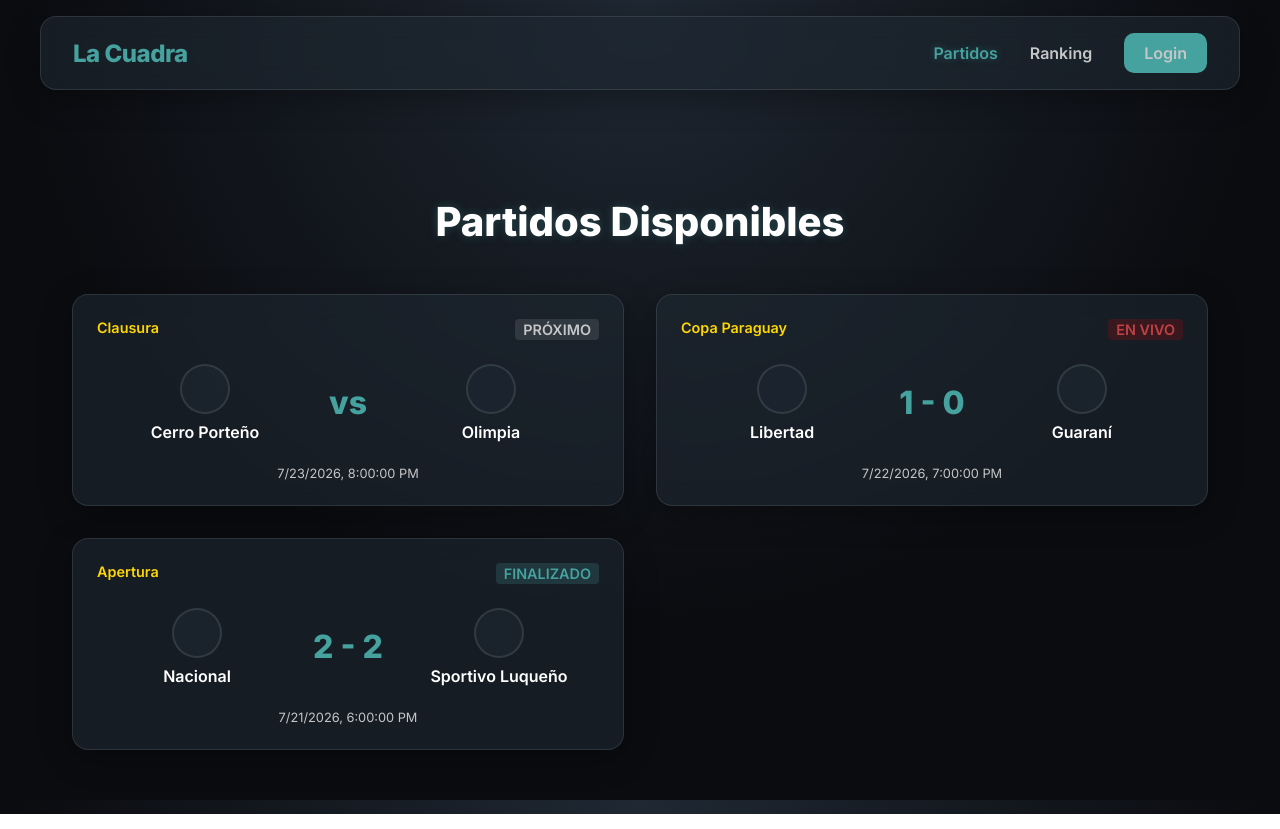
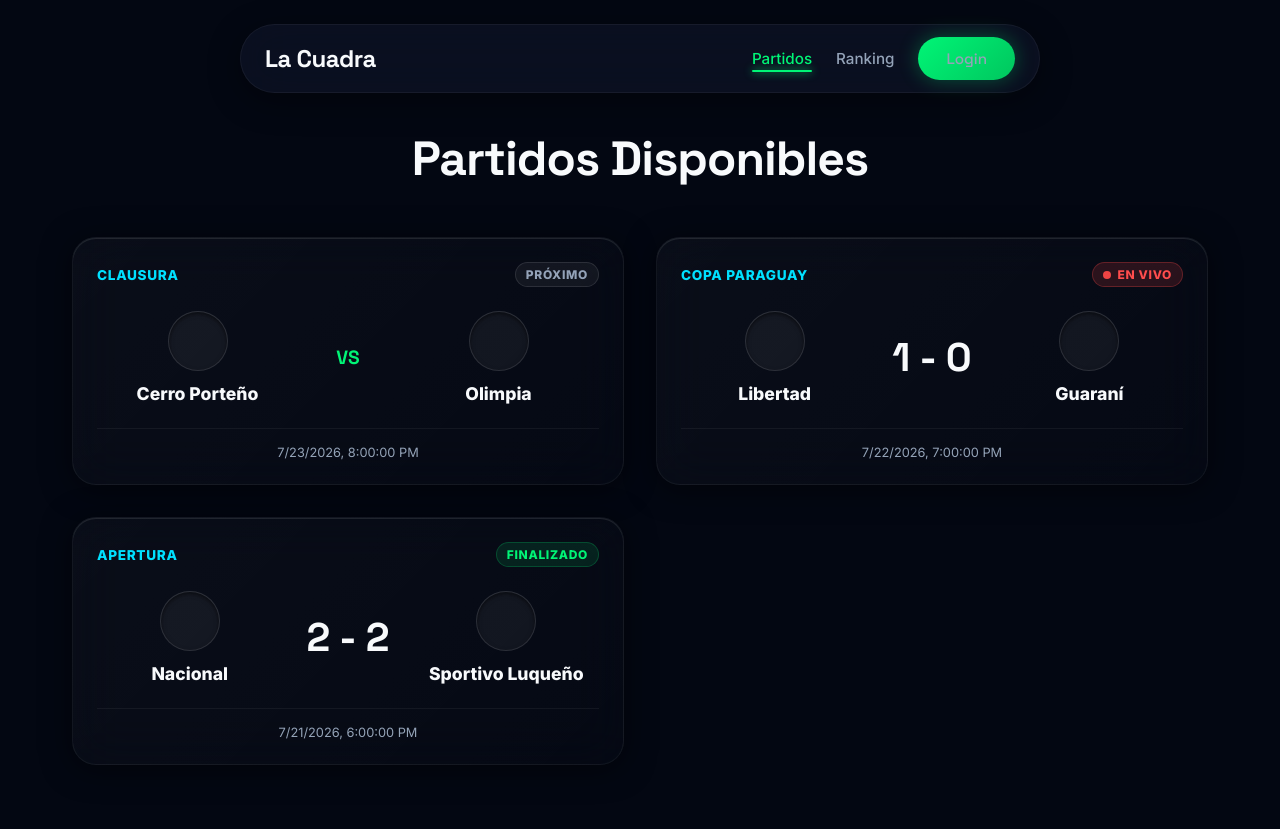
Before and after one commit to Armando287/lacuadra, a Next.js app: page /matches in a window 1280 px wide. Built offline with nearby package versions, Linux system fonts and the light colour scheme; no server answers; the database is empty.

Commit message:
update
update

```diff
--- a/src/app/globals.css
+++ b/src/app/globals.css
@@ -1,19 +1,23 @@
-@import url('https://fonts.googleapis.com/css2?family=Inter:wght@300;400;600;800&display=swap');
+@import url('https://fonts.googleapis.com/css2?family=Inter:wght@300;400;500;600;800;900&family=Space+Grotesk:wght@500;700&display=swap');
 
 :root {
-  --bg-color: #0b0c10;
-  --surface-color: rgba(31, 40, 51, 0.6);
-  --surface-border: rgba(255, 255, 255, 0.1);
-  --primary-color: #45a29e; /* Premium Teal */
-  --primary-hover: #66fcf1; /* Neon Teal */
-  --text-main: #c5c6c7;
-  --text-light: #ffffff;
-  --accent-gold: #ffd700;
+  --bg-color: #030712; /* Deep midnight */
+  --surface-color: rgba(15, 23, 42, 0.4);
+  --surface-border: rgba(255, 255, 255, 0.05);
+  --primary-color: #00f576; /* Electric Grass Green */
+  --primary-hover: #39ff14; /* Neon Green */
+  --secondary-color: #00e1ff; /* Electric Cyan */
+  --text-main: #94a3b8;
+  --text-light: #f8fafc;
+  --accent-gold: #fbbf24;
+  --accent-red: #ef4444;
   --font-main: 'Inter', sans-serif;
-  --glass-blur: blur(12px);
-  --radius-lg: 16px;
-  --radius-md: 10px;
-  --transition: all 0.3s ease;
+  --font-display: 'Space Grotesk', sans-serif;
+  --glass-blur: blur(24px);
+  --radius-lg: 24px;
+  --radius-md: 12px;
+  --radius-pill: 9999px;
+  --transition: all 0.4s cubic-bezier(0.16, 1, 0.3, 1);
 }
 
 html, body {
@@ -25,9 +29,39 @@
   color: var(--text-main);
   min-height: 100vh;
   overflow-x: hidden;
-  /* Premium dark gradient background */
-  background: radial-gradient(circle at 50% 0%, #1f2833 0%, #0b0c10 60%);
-  background-attachment: fixed;
+  position: relative;
+}
+
+/* Dynamic Animated Background Blobs */
+body::before, body::after {
+  content: '';
+  position: fixed;
+  width: 600px;
+  height: 600px;
+  border-radius: 50%;
+  filter: blur(120px);
+  opacity: 0.15;
+  z-index: -1;
+  animation: float 20s infinite alternate cubic-bezier(0.4, 0, 0.2, 1);
+}
+
+body::before {
+  background: radial-gradient(circle, var(--primary-color), transparent 70%);
+  top: -100px;
+  left: -100px;
+}
+
+body::after {
+  background: radial-gradient(circle, var(--secondary-color), transparent 70%);
+  bottom: -200px;
+  right: -100px;
+  animation-delay: -10s;
+}
+
+@keyframes float {
+  0% { transform: translate(0, 0) scale(1); }
+  50% { transform: translate(100px, 50px) scale(1.1); }
+  100% { transform: translate(-50px, 150px) scale(0.9); }
 }
 
 *, *::before, *::after {
@@ -39,41 +73,101 @@
   text-decoration: none;
 }
 
+h1, h2, h3, h4, h5, h6 {
+  font-family: var(--font-display);
+  color: var(--text-light);
+  margin: 0;
+}
+
 /* Glassmorphism Utility Classes */
 .glass-panel {
-  background: var(--surface-color);
+  background: linear-gradient(135deg, rgba(255,255,255,0.03) 0%, rgba(255,255,255,0.01) 100%);
   backdrop-filter: var(--glass-blur);
   -webkit-backdrop-filter: var(--glass-blur);
   border: 1px solid var(--surface-border);
+  box-shadow: 0 4px 30px rgba(0, 0, 0, 0.5), inset 0 1px 0 rgba(255, 255, 255, 0.1);
   border-radius: var(--radius-lg);
-  box-shadow: 0 8px 32px 0 rgba(0, 0, 0, 0.3);
+  overflow: hidden;
 }
 
-/* Base button styles */
+.glass-pill {
+  background: rgba(15, 23, 42, 0.6);
+  backdrop-filter: var(--glass-blur);
+  -webkit-backdrop-filter: var(--glass-blur);
+  border: 1px solid var(--surface-border);
+  border-radius: var(--radius-pill);
+  box-shadow: 0 8px 32px 0 rgba(0, 0, 0, 0.4);
+}
+
+/* Buttons */
 .btn-primary {
-  background: var(--primary-color);
-  color: #0b0c10;
+  background: linear-gradient(135deg, var(--primary-color), #00c65e);
+  color: #020617;
   border: none;
-  padding: 10px 20px;
-  border-radius: var(--radius-md);
+  padding: 12px 28px;
+  border-radius: var(--radius-pill);
+  font-weight: 700;
+  font-size: 1rem;
+  cursor: pointer;
+  transition: var(--transition);
+  font-family: var(--font-display);
+  box-shadow: 0 0 20px rgba(0, 245, 118, 0.3);
+  display: inline-flex;
+  align-items: center;
+  justify-content: center;
+}
+
+.btn-primary:hover {
+  transform: translateY(-3px) scale(1.02);
+  box-shadow: 0 10px 25px rgba(0, 245, 118, 0.5);
+  background: linear-gradient(135deg, var(--primary-hover), #00e86b);
+}
+
+.btn-secondary {
+  background: rgba(255, 255, 255, 0.05);
+  color: var(--text-light);
+  border: 1px solid rgba(255, 255, 255, 0.1);
+  padding: 12px 28px;
+  border-radius: var(--radius-pill);
   font-weight: 600;
   cursor: pointer;
   transition: var(--transition);
   font-family: var(--font-main);
 }
 
-.btn-primary:hover {
-  background: var(--primary-hover);
-  box-shadow: 0 0 15px rgba(102, 252, 241, 0.4);
+.btn-secondary:hover {
+  background: rgba(255, 255, 255, 0.1);
+  border-color: rgba(255, 255, 255, 0.2);
   transform: translateY(-2px);
 }
 
 /* Animations */
 @keyframes fadeIn {
-  from { opacity: 0; transform: translateY(20px); }
+  from { opacity: 0; transform: translateY(30px); }
   to { opacity: 1; transform: translateY(0); }
 }
 
 .animate-fade-in {
-  animation: fadeIn 0.6s cubic-bezier(0.16, 1, 0.3, 1) forwards;
+  animation: fadeIn 0.8s cubic-bezier(0.16, 1, 0.3, 1) forwards;
 }
+
+/* Status Indicators */
+.status-dot {
+  display: inline-block;
+  width: 8px;
+  height: 8px;
+  border-radius: 50%;
+  margin-right: 6px;
+}
+
+.status-dot.live {
+  background-color: var(--accent-red);
+  box-shadow: 0 0 10px var(--accent-red);
+  animation: pulse 1.5s infinite;
+}
+
+@keyframes pulse {
+  0% { box-shadow: 0 0 0 0 rgba(239, 68, 68, 0.7); }
+  70% { box-shadow: 0 0 0 10px rgba(239, 68, 68, 0); }
+  100% { box-shadow: 0 0 0 0 rgba(239, 68, 68, 0); }
+}
--- a/src/app/login/login.module.css
+++ b/src/app/login/login.module.css
@@ -1,70 +1,90 @@
 .main {
+  min-height: 100vh;
   display: flex;
+  align-items: center;
   justify-content: center;
-  align-items: center;
-  min-height: calc(100vh - 100px);
-  padding: 2rem;
+  padding: 8rem 2rem 4rem;
 }
 
-.loginCard {
-  padding: 3rem;
+.loginContainer {
   width: 100%;
   max-width: 400px;
+  padding: 3rem 2.5rem;
   text-align: center;
 }
 
 .title {
   color: var(--text-light);
-  font-size: 2rem;
-  margin-bottom: 0.5rem;
-}
-
-.subtitle {
-  color: var(--text-main);
-  margin-bottom: 2rem;
-  font-size: 0.9rem;
+  font-size: 2.5rem;
+  margin-bottom: 2.5rem;
+  font-weight: 800;
+  font-family: var(--font-display);
 }
 
 .form {
   display: flex;
   flex-direction: column;
   gap: 1.5rem;
-  text-align: left;
 }
 
 .inputGroup {
   display: flex;
   flex-direction: column;
+  text-align: left;
   gap: 0.5rem;
 }
 
 .inputGroup label {
-  color: var(--text-light);
+  color: var(--text-main);
+  font-size: 0.9rem;
   font-weight: 600;
-  font-size: 0.9rem;
 }
 
-.inputGroup input {
-  padding: 12px;
-  background: rgba(255, 255, 255, 0.05);
-  border: 1px solid var(--surface-border);
+.input {
+  background: rgba(15, 23, 42, 0.5);
+  border: 1px solid rgba(255, 255, 255, 0.1);
+  padding: 14px 16px;
   border-radius: var(--radius-md);
   color: var(--text-light);
+  font-family: var(--font-main);
   font-size: 1rem;
+  transition: var(--transition);
+  outline: none;
+}
+
+.input:focus {
+  border-color: var(--primary-color);
+  box-shadow: 0 0 0 2px rgba(0, 245, 118, 0.2);
+  background: rgba(15, 23, 42, 0.8);
+}
+
+.submitBtn {
+  width: 100%;
+  margin-top: 1rem;
+  padding: 14px;
+}
+
+.toggleBtn {
+  margin-top: 1.5rem;
+  background: none;
+  border: none;
+  color: var(--text-main);
+  cursor: pointer;
+  font-family: var(--font-main);
+  font-size: 0.95rem;
   transition: var(--transition);
 }
 
-.inputGroup input:focus {
-  outline: none;
-  border-color: var(--primary-color);
-  background: rgba(255, 255, 255, 0.1);
+.toggleBtn:hover {
+  color: var(--primary-color);
+  text-decoration: underline;
 }
 
 .error {
+  background: rgba(239, 68, 68, 0.1);
   color: #ff4d4d;
-  font-size: 0.9rem;
-  text-align: center;
-  background: rgba(255, 77, 77, 0.1);
   padding: 10px;
   border-radius: var(--radius-md);
+  font-size: 0.9rem;
+  border: 1px solid rgba(239, 68, 68, 0.2);
 }
--- a/src/app/matches/matches.module.css
+++ b/src/app/matches/matches.module.css
@@ -1,5 +1,5 @@
 .main {
-  padding: 4rem 2rem;
+  padding: 8rem 2rem 4rem; /* Top padding increased for fixed navbar */
   max-width: 1200px;
   margin: 0 auto;
 }
@@ -7,9 +7,10 @@
 .title {
   text-align: center;
   color: var(--text-light);
-  font-size: 2.5rem;
+  font-size: 3rem;
+  font-weight: 900;
   margin-bottom: 3rem;
-  text-shadow: 0 0 10px rgba(69, 162, 158, 0.3);
+  letter-spacing: -0.02em;
 }
 
 .grid {
@@ -18,99 +19,142 @@
   gap: 2rem;
 }
 
-@media (min-width: 768px) {
+@media (min-width: 992px) {
   .grid {
     grid-template-columns: repeat(2, 1fr);
   }
 }
 
 .card {
-  padding: 1.5rem;
-  transition: transform 0.3s ease, box-shadow 0.3s ease;
+  padding: 0; /* Remove padding to allow full-width background textures if needed */
+  transition: transform 0.4s cubic-bezier(0.16, 1, 0.3, 1), box-shadow 0.4s ease;
   cursor: pointer;
   display: flex;
   flex-direction: column;
-  gap: 1.5rem;
+  position: relative;
+  overflow: hidden;
+}
+
+.card::before {
+  content: '';
+  position: absolute;
+  top: 0; left: 0; width: 100%; height: 100%;
+  background: linear-gradient(180deg, rgba(255,255,255,0.05) 0%, transparent 100%);
+  opacity: 0;
+  transition: opacity 0.4s ease;
 }
 
 .card:hover {
-  transform: translateY(-5px);
-  box-shadow: 0 10px 40px rgba(69, 162, 158, 0.2);
-  border-color: var(--primary-color);
+  transform: translateY(-8px);
+  box-shadow: 0 20px 40px rgba(0, 0, 0, 0.6), inset 0 1px 0 rgba(0, 245, 118, 0.3);
+  border-color: rgba(0, 245, 118, 0.3);
+}
+
+.card:hover::before {
+  opacity: 1;
+}
+
+.cardContent {
+  padding: 1.5rem;
+  position: relative;
+  z-index: 1;
 }
 
 .header {
   display: flex;
   justify-content: space-between;
-  font-size: 0.9rem;
-  font-weight: 600;
+  align-items: center;
+  font-size: 0.85rem;
+  font-weight: 700;
+  text-transform: uppercase;
+  letter-spacing: 0.05em;
+  margin-bottom: 1.5rem;
 }
 
 .tournament {
-  color: var(--accent-gold);
+  color: var(--secondary-color);
 }
 
 .status {
-  padding: 2px 8px;
-  border-radius: 4px;
+  padding: 4px 10px;
+  border-radius: var(--radius-pill);
+  display: flex;
+  align-items: center;
+  font-weight: 800;
+  font-size: 0.75rem;
 }
 
 .live {
-  background: rgba(255, 0, 0, 0.2);
+  background: rgba(239, 68, 68, 0.15);
   color: #ff4d4d;
-  animation: pulse 1.5s infinite;
+  border: 1px solid rgba(239, 68, 68, 0.3);
 }
 
 .upcoming {
-  background: rgba(255, 255, 255, 0.1);
+  background: rgba(255, 255, 255, 0.05);
   color: var(--text-main);
+  border: 1px solid rgba(255, 255, 255, 0.1);
 }
 
 .finished {
-  background: rgba(69, 162, 158, 0.2);
+  background: rgba(0, 245, 118, 0.1);
   color: var(--primary-color);
+  border: 1px solid rgba(0, 245, 118, 0.2);
 }
 
 .teams {
   display: flex;
   justify-content: space-between;
   align-items: center;
+  margin-bottom: 1.5rem;
 }
 
 .team {
   display: flex;
   flex-direction: column;
   align-items: center;
-  gap: 0.5rem;
+  gap: 0.75rem;
   flex: 1;
   text-align: center;
-  font-weight: 600;
+  font-weight: 700;
   color: var(--text-light);
+  font-size: 1.1rem;
 }
 
 .avatar {
-  width: 50px;
-  height: 50px;
-  background: var(--surface-color);
+  width: 60px;
+  height: 60px;
+  background: rgba(255,255,255,0.05);
   border-radius: 50%;
-  border: 2px solid var(--surface-border);
+  border: 1px solid rgba(255,255,255,0.1);
+  display: flex;
+  align-items: center;
+  justify-content: center;
+  box-shadow: inset 0 2px 4px rgba(0,0,0,0.5);
 }
 
 .score {
-  font-size: 2rem;
-  font-weight: 800;
+  font-size: 2.5rem;
+  font-weight: 900;
+  color: var(--text-light);
+  padding: 0 1.5rem;
+  font-family: var(--font-display);
+  display: flex;
+  align-items: center;
+  justify-content: center;
+  min-width: 100px;
+}
+
+.vs {
+  font-size: 1.2rem;
   color: var(--primary-color);
-  padding: 0 1rem;
+  font-weight: 900;
 }
 
 .footer {
   text-align: center;
   font-size: 0.8rem;
   color: var(--text-main);
+  padding-top: 1rem;
+  border-top: 1px solid rgba(255,255,255,0.05);
 }
-
-@keyframes pulse {
-  0% { opacity: 1; }
-  50% { opacity: 0.5; }
-  100% { opacity: 1; }
-}
--- a/src/app/matches/page.js
+++ b/src/app/matches/page.js
@@ -21,9 +21,11 @@
         {matches.map(match => (
           <Link href={`/matches/${match.id}`} key={match.id}>
             <div className={`glass-panel animate-fade-in ${styles.card}`}>
+              <div className={styles.cardContent}>
                 <div className={styles.header}>
                   <span className={styles.tournament}>{match.tournament}</span>
                   <span className={`${styles.status} ${styles[match.status]}`}>
+                    {match.status === 'live' && <span className="status-dot live"></span>}
                     {match.status === 'live' ? 'EN VIVO' :
                      match.status === 'finished' ? 'FINALIZADO' : 'PRÓXIMO'}
                   </span>
@@ -35,7 +37,7 @@
                     <span>{match.homeTeam}</span>
                   </div>
                   <div className={styles.score}>
-                  {match.scoreHome !== null ? `${match.scoreHome} - ${match.scoreAway}` : 'vs'}
+                    {match.scoreHome !== null ? `${match.scoreHome} - ${match.scoreAway}` : <span className={styles.vs}>VS</span>}
                   </div>
                   <div className={styles.team}>
                     <div className={styles.avatar}></div>
@@ -47,6 +49,7 @@
                   <span>{new Date(match.date).toLocaleString()}</span>
                 </div>
               </div>
+            </div>
           </Link>
         ))}
       </div>
--- a/src/app/page.module.css
+++ b/src/app/page.module.css
@@ -3,8 +3,8 @@
   display: flex;
   flex-direction: column;
   align-items: center;
-  padding: 4rem 2rem;
-  max-width: 1200px;
+  padding: 8rem 2rem 4rem; /* Top padding increased for fixed navbar */
+  max-width: 1300px;
   margin: 0 auto;
 }
 
@@ -12,63 +12,60 @@
   display: flex;
   flex-direction: column;
   align-items: center;
-  gap: 3rem;
+  gap: 4rem;
   width: 100%;
-  margin-bottom: 4rem;
+  margin-bottom: 6rem;
+  position: relative;
 }
 
-@media (min-width: 768px) {
+@media (min-width: 992px) {
   .hero {
     flex-direction: row;
     justify-content: space-between;
+    align-items: stretch;
   }
 }
 
 .glassContainer {
   flex: 1;
-  padding: 3rem;
+  padding: 4rem;
   text-align: left;
+  display: flex;
+  flex-direction: column;
+  justify-content: center;
+  position: relative;
+  z-index: 2;
 }
 
 .title {
-  font-size: 3.5rem;
-  font-weight: 800;
-  margin-bottom: 1rem;
-  line-height: 1.1;
+  font-size: 4.5rem;
+  font-weight: 900;
+  margin-bottom: 1.5rem;
+  line-height: 1.05;
   color: var(--text-light);
+  letter-spacing: -0.03em;
 }
 
 .highlight {
-  color: var(--primary-color);
-  text-shadow: 0 0 10px rgba(69, 162, 158, 0.5);
+  background: linear-gradient(135deg, var(--primary-hover), var(--secondary-color));
+  -webkit-background-clip: text;
+  -webkit-text-fill-color: transparent;
+  display: inline-block;
+  text-shadow: 0 0 40px rgba(57, 255, 20, 0.3);
 }
 
 .subtitle {
-  font-size: 1.2rem;
+  font-size: 1.25rem;
   line-height: 1.6;
-  margin-bottom: 2rem;
+  margin-bottom: 3rem;
   color: var(--text-main);
+  max-width: 90%;
 }
 
 .ctaContainer {
   display: flex;
-  gap: 1rem;
-}
-
-.btnSecondary {
-  background: transparent;
-  color: var(--text-light);
-  border: 1px solid var(--surface-border);
-  padding: 10px 20px;
-  border-radius: var(--radius-md);
-  font-weight: 600;
-  cursor: pointer;
-  transition: var(--transition);
-}
-
-.btnSecondary:hover {
-  background: rgba(255, 255, 255, 0.1);
-  border-color: var(--text-light);
+  gap: 1.5rem;
+  flex-wrap: wrap;
 }
 
 .imageContainer {
@@ -76,19 +73,35 @@
   display: flex;
   justify-content: center;
   align-items: center;
+  position: relative;
+}
+
+/* Decoration behind image */
+.imageContainer::before {
+  content: '';
+  position: absolute;
+  top: 50%;
+  left: 50%;
+  transform: translate(-50%, -50%);
+  width: 120%;
+  height: 120%;
+  background: radial-gradient(circle, rgba(0,245,118,0.1) 0%, transparent 60%);
+  z-index: 0;
 }
 
 .landingImage {
   max-width: 100%;
   border-radius: var(--radius-lg);
-  box-shadow: 0 20px 50px rgba(0, 0, 0, 0.5);
-  border: 2px solid var(--surface-border);
-  transform: perspective(1000px) rotateY(-5deg);
-  transition: transform 0.5s ease;
+  box-shadow: 0 30px 60px rgba(0, 0, 0, 0.6), 0 0 0 1px rgba(255, 255, 255, 0.1);
+  transform: perspective(1200px) rotateY(-8deg) rotateX(2deg);
+  transition: transform 0.6s cubic-bezier(0.16, 1, 0.3, 1), box-shadow 0.6s ease;
+  position: relative;
+  z-index: 1;
 }
 
 .landingImage:hover {
-  transform: perspective(1000px) rotateY(0deg) scale(1.02);
+  transform: perspective(1200px) rotateY(0deg) rotateX(0deg) scale(1.03);
+  box-shadow: 0 40px 80px rgba(0, 0, 0, 0.7), 0 0 0 1px rgba(0, 245, 118, 0.5);
 }
 
 .featuresSection {
@@ -96,6 +109,8 @@
   grid-template-columns: 1fr;
   gap: 2rem;
   width: 100%;
+  position: relative;
+  z-index: 2;
 }
 
 @media (min-width: 768px) {
@@ -105,22 +120,45 @@
 }
 
 .featureCard {
-  padding: 2rem;
-  text-align: center;
-  transition: transform 0.3s ease;
+  padding: 2.5rem;
+  text-align: left; /* Modern cards are usually left-aligned */
+  transition: transform 0.4s ease, box-shadow 0.4s ease;
+  position: relative;
+  overflow: hidden;
+}
+
+.featureCard::before {
+  content: '';
+  position: absolute;
+  top: 0; left: 0; width: 100%; height: 100%;
+  background: linear-gradient(to bottom right, rgba(255,255,255,0.05), transparent);
+  opacity: 0;
+  transition: opacity 0.4s ease;
 }
 
 .featureCard:hover {
-  transform: translateY(-10px);
+  transform: translateY(-15px);
+  box-shadow: 0 20px 40px rgba(0, 0, 0, 0.5), inset 0 1px 0 rgba(255, 255, 255, 0.2);
+}
+
+.featureCard:hover::before {
+  opacity: 1;
 }
 
 .featureCard h3 {
-  color: var(--primary-color);
+  color: var(--text-light);
   margin-bottom: 1rem;
-  font-size: 1.3rem;
+  font-size: 1.5rem;
+  display: flex;
+  align-items: center;
+  gap: 0.5rem;
+}
+
+.featureCard h3 span {
+  font-size: 1.8rem;
 }
 
 .featureCard p {
   color: var(--text-main);
-  line-height: 1.5;
+  line-height: 1.7;
 }
--- a/src/components/Navbar.js
+++ b/src/components/Navbar.js
@@ -8,7 +8,8 @@
   const pathname = usePathname();
 
   return (
-    <nav className={`glass-panel ${styles.navbar}`}>
+    <header className={styles.header}>
+      <nav className={`glass-pill ${styles.navbar}`}>
         <div className={styles.logo}>
           <Link href="/">
             <span className={styles.logoText}>La Cuadra</span>
@@ -26,5 +27,6 @@
           </Link>
         </div>
       </nav>
+    </header>
   );
 }
--- a/src/components/Navbar.module.css
+++ b/src/components/Navbar.module.css
@@ -1,40 +1,68 @@
+.header {
+  position: fixed;
+  top: 1.5rem;
+  left: 0;
+  width: 100%;
+  display: flex;
+  justify-content: center;
+  z-index: 1000;
+  pointer-events: none; /* Let clicks pass through empty areas */
+}
+
 .navbar {
+  pointer-events: auto; /* Re-enable clicks on the pill */
   display: flex;
   justify-content: space-between;
   align-items: center;
-  padding: 1rem 2rem;
-  margin: 1rem auto;
-  max-width: 1200px;
-  position: sticky;
-  top: 1rem;
-  z-index: 100;
-  border-radius: 50px; /* pill shape */
+  padding: 0.75rem 1.5rem;
+  width: 90%;
+  max-width: 800px;
+  animation: slideDown 0.6s cubic-bezier(0.16, 1, 0.3, 1) forwards;
+}
+
+@keyframes slideDown {
+  from { transform: translateY(-100%); opacity: 0; }
+  to { transform: translateY(0); opacity: 1; }
 }
 
 .logoText {
+  font-family: var(--font-display);
   font-size: 1.5rem;
   font-weight: 800;
-  color: var(--primary-color);
-  letter-spacing: -0.5px;
+  color: var(--text-light);
+  letter-spacing: -0.02em;
 }
 
 .links {
   display: flex;
   align-items: center;
-  gap: 2rem;
+  gap: 1.5rem;
 }
 
-.links a {
-  font-weight: 600;
+.links a:not(.btn-primary) {
+  font-size: 0.95rem;
+  font-weight: 500;
   color: var(--text-main);
   transition: var(--transition);
+  position: relative;
 }
 
-.links a:hover {
-  color: var(--primary-hover);
+.links a:not(.btn-primary):hover {
+  color: var(--text-light);
 }
 
 .active {
   color: var(--primary-color) !important;
-  text-shadow: 0 0 8px rgba(69, 162, 158, 0.4);
 }
+
+.active::after {
+  content: '';
+  position: absolute;
+  bottom: -4px;
+  left: 0;
+  width: 100%;
+  height: 2px;
+  background-color: var(--primary-color);
+  border-radius: 2px;
+  box-shadow: 0 0 8px var(--primary-color);
+}
```
Also changed, not shown: src/app/login/page.js (+5 -4 lines), src/app/page.js (+8 -8 lines). Lines whose indentation alone changed are shown as unchanged.
